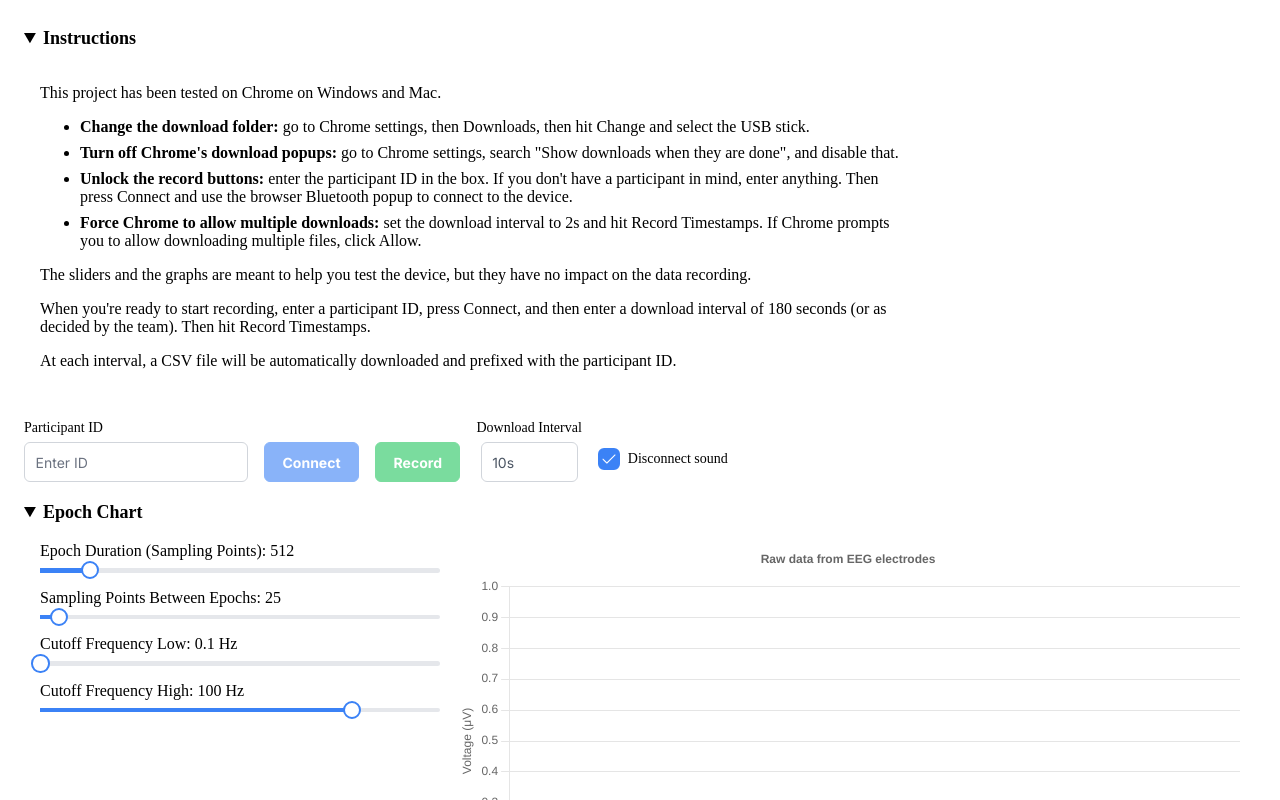
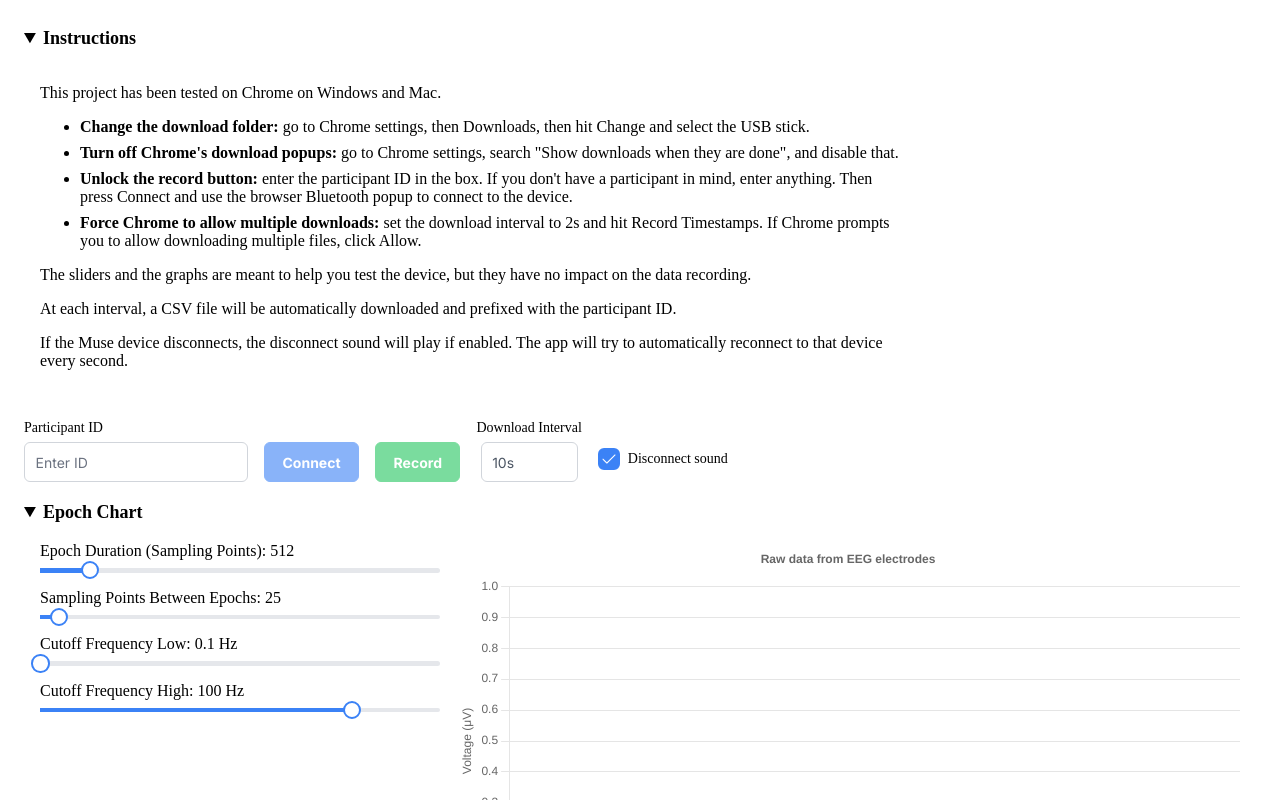
Before and after one commit to spatterspace/muse-eeg-logger, a React (Vite) app: page / in a window 1280 px wide. Both pictures are taken after a click on the heading "Instructions". Shown: the top 800 px of the page. Built offline with nearby package versions, Linux system fonts and the light colour scheme.

Commit message:
update instructions

```diff
--- a/src/App.tsx
+++ b/src/App.tsx
@@ -23,8 +23,9 @@ import { Settings } from "./types";
 import { EEGChart } from "./components/EEGChart";
 import { SpectraChart } from "./components/SpectraChart";
 import { FFTSliders } from "./components/FFTSliders";
-import { Card } from "primereact/card";
 import { RingMetrics } from "./components/RingMetrics";
+import { Instructions } from "./components/Instructions";
+import { DeviceInfoCard } from "./components/DeviceInfoCard";
 
 ChartJS.register(
   LineElement,
@@ -125,132 +126,16 @@ export default function App() {
 
   return (
     <div className="p-4">
-      <details className="max-w-4xl mb-4">
-        <summary className="text-lg font-semibold cursor-pointer rounded-t-lg">
-          Instructions
-        </summary>
-        <div className="p-4">
-          <p className="mb-4">
-            This project has been tested on Chrome on Windows and Mac.
-          </p>
-          <ul className="space-y-2 mb-4">
-            <li>
-              <b>Change the download folder:</b> go to Chrome settings, then
-              Downloads, then hit Change and select the USB stick.
-            </li>
-            <li>
-              <b>Turn off Chrome's download popups:</b> go to Chrome settings,
-              search "Show downloads when they are done", and disable that.
-            </li>
-            <li>
-              <b>Unlock the record buttons:</b> enter the participant ID in the
-              box. If you don't have a participant in mind, enter anything. Then
-              press Connect and use the browser Bluetooth popup to connect to
-              the device.
-            </li>
-            <li>
-              <b>Force Chrome to allow multiple downloads:</b> set the download
-              interval to 2s and hit Record Timestamps. If Chrome prompts you to
-              allow downloading multiple files, click Allow.
-            </li>
-          </ul>
-          <p className="mb-2">
-            The sliders and the graphs are meant to help you test the device,
-            but they have no impact on the data recording.
-          </p>
-          <p className="mb-2">
-            When you're ready to start recording, enter a participant ID, press
-            Connect, and then enter a download interval of 180 seconds (or as
-            decided by the team). Then hit Record Timestamps.
-          </p>
-          <p>
-            At each interval, a CSV file will be automatically downloaded and
-            prefixed with the participant ID.
-          </p>
-        </div>
-      </details>
+      <Instructions />
 
-      {isConnected && (
-        <Card title="Device Information" className="max-w-4xl mb-4">
-          {(deviceLoading || telemetryLoading) && (
-            <p>Loading device information...</p>
-          )}
-          {deviceError && (
-            <p className="text-red-500">
-              Disconnected. Attempting to reconnect...
-            </p>
-          )}
-          {(deviceInfo || telemetryData) && (
-            <div className="grid grid-cols-2 gap-4">
-              <div>
-                <h3 className="font-semibold mb-2">Device Details</h3>
-                <div className="space-y-1 text-sm">
-                  <div>
-                    <span className="font-medium">Hardware:</span>{" "}
-                    {deviceInfo?.hw}
-                  </div>
-                  <div>
-                    <span className="font-medium">Firmware:</span>{" "}
-                    {deviceInfo?.fw}
-                  </div>
-                  <div>
-                    <span className="font-medium">Build Number:</span>{" "}
-                    {deviceInfo?.bn}
-                  </div>
-                  <div>
-                    <span className="font-medium">Protocol Version:</span>{" "}
-                    {deviceInfo?.pv}
-                  </div>
-                </div>
-              </div>
-              <div>
-                <h3 className="font-semibold mb-2">Connection & Battery</h3>
-                <div className="space-y-1 text-sm">
-                  <div>
-                    <span className="font-medium">Access Point:</span>{" "}
-                    {deviceInfo?.ap}
-                  </div>
-                  <div>
-                    <span className="font-medium">Bluetooth:</span>{" "}
-                    {deviceInfo?.bl}
-                  </div>
-                  <div>
-                    <span className="font-medium">Serial Port:</span>{" "}
-                    {deviceInfo?.sp}
-                  </div>
-                  <div>
-                    <span className="font-medium">Type:</span> {deviceInfo?.tp}
-                  </div>
-                  <div>
-                    <span className="font-medium">Battery Level:</span>{" "}
-                    {telemetryData?.batteryLevel != null
-                      ? `${telemetryData.batteryLevel}%`
-                      : "-"}
-                  </div>
-                  <div>
-                    <span className="font-medium">Voltage:</span>{" "}
-                    {telemetryData?.fuelGaugeVoltage != null
-                      ? `${telemetryData.fuelGaugeVoltage} V`
-                      : "-"}
-                  </div>
-                  <div>
-                    <span className="font-medium">Temperature:</span>{" "}
-                    {telemetryData?.temperature != null
-                      ? `${telemetryData.temperature} °C`
-                      : "-"}
-                  </div>
-                  <div>
-                    <span className="font-medium">Sequence ID:</span>{" "}
-                    {telemetryData?.sequenceId != null
-                      ? `${telemetryData.sequenceId}`
-                      : "-"}
-                  </div>
-                </div>
-              </div>
-            </div>
-          )}
-        </Card>
-      )}
+      <DeviceInfoCard
+        isConnected={isConnected}
+        deviceInfo={deviceInfo}
+        deviceError={deviceError}
+        deviceLoading={deviceLoading}
+        telemetryData={telemetryData}
+        telemetryLoading={telemetryLoading}
+      />
 
       <div>
         <TopBar
--- /dev/null
+++ b/src/components/DeviceInfoCard.tsx
@@ -0,0 +1,98 @@
+import { Card } from "primereact/card";
+import { MuseDeviceInfo, TelemetryData } from "muse-js";
+
+interface DeviceInfoCardProps {
+  isConnected: boolean;
+  deviceInfo: MuseDeviceInfo | null;
+  deviceError: string | null;
+  deviceLoading: boolean;
+  telemetryData: TelemetryData | null;
+  telemetryLoading: boolean;
+}
+
+export function DeviceInfoCard({
+  isConnected,
+  deviceInfo,
+  deviceError,
+  deviceLoading,
+  telemetryData,
+  telemetryLoading,
+}: DeviceInfoCardProps) {
+  if (!isConnected) return null;
+  return (
+    <Card title="Device Information" className="max-w-4xl mb-4">
+      {(deviceLoading || telemetryLoading) && (
+        <p>Loading device information...</p>
+      )}
+      {deviceError && (
+        <p className="text-red-500">Disconnected. Attempting to reconnect...</p>
+      )}
+      {(deviceInfo || telemetryData) && (
+        <div className="grid grid-cols-2 gap-4">
+          <div>
+            <h3 className="font-semibold mb-2">Device Details</h3>
+            <div className="space-y-1 text-sm">
+              <div>
+                <span className="font-medium">Hardware:</span> {deviceInfo?.hw}
+              </div>
+              <div>
+                <span className="font-medium">Firmware:</span> {deviceInfo?.fw}
+              </div>
+              <div>
+                <span className="font-medium">Build Number:</span>{" "}
+                {deviceInfo?.bn}
+              </div>
+              <div>
+                <span className="font-medium">Protocol Version:</span>{" "}
+                {deviceInfo?.pv}
+              </div>
+            </div>
+          </div>
+          <div>
+            <h3 className="font-semibold mb-2">Connection & Battery</h3>
+            <div className="space-y-1 text-sm">
+              <div>
+                <span className="font-medium">Access Point:</span>{" "}
+                {deviceInfo?.ap}
+              </div>
+              <div>
+                <span className="font-medium">Bluetooth:</span> {deviceInfo?.bl}
+              </div>
+              <div>
+                <span className="font-medium">Serial Port:</span>{" "}
+                {deviceInfo?.sp}
+              </div>
+              <div>
+                <span className="font-medium">Type:</span> {deviceInfo?.tp}
+              </div>
+              <div>
+                <span className="font-medium">Battery Level:</span>{" "}
+                {telemetryData?.batteryLevel != null
+                  ? `${telemetryData.batteryLevel}%`
+                  : "-"}
+              </div>
+              <div>
+                <span className="font-medium">Voltage:</span>{" "}
+                {telemetryData?.fuelGaugeVoltage != null
+                  ? `${telemetryData.fuelGaugeVoltage} V`
+                  : "-"}
+              </div>
+              <div>
+                <span className="font-medium">Temperature:</span>{" "}
+                {telemetryData?.temperature != null
+                  ? `${telemetryData.temperature} °C`
+                  : "-"}
+              </div>
+              <div>
+                <span className="font-medium">Sequence ID:</span>{" "}
+                {telemetryData?.sequenceId != null
+                  ? `${telemetryData.sequenceId}`
+                  : "-"}
+              </div>
+            </div>
+          </div>
+        </div>
+      )}
+    </Card>
+  );
+}
--- /dev/null
+++ b/src/components/Instructions.tsx
@@ -0,0 +1,48 @@
+export function Instructions() {
+  return (
+    <details className="max-w-4xl mb-4">
+      <summary className="text-lg font-semibold cursor-pointer rounded-t-lg">
+        Instructions
+      </summary>
+      <div className="p-4">
+        <p className="mb-4">
+          This project has been tested on Chrome on Windows and Mac.
+        </p>
+        <ul className="space-y-2 mb-4">
+          <li>
+            <b>Change the download folder:</b> go to Chrome settings, then
+            Downloads, then hit Change and select the USB stick.
+          </li>
+          <li>
+            <b>Turn off Chrome's download popups:</b> go to Chrome settings,
+            search "Show downloads when they are done", and disable that.
+          </li>
+          <li>
+            <b>Unlock the record button:</b> enter the participant ID in the
+            box. If you don't have a participant in mind, enter anything. Then
+            press Connect and use the browser Bluetooth popup to connect to the
+            device.
+          </li>
+          <li>
+            <b>Force Chrome to allow multiple downloads:</b> set the download
+            interval to 2s and hit Record Timestamps. If Chrome prompts you to
+            allow downloading multiple files, click Allow.
+          </li>
+        </ul>
+        <p className="mb-2">
+          The sliders and the graphs are meant to help you test the device, but
+          they have no impact on the data recording.
+        </p>
+        <p>
+          At each interval, a CSV file will be automatically downloaded and
+          prefixed with the participant ID.
+        </p>
+        <p>
+          If the Muse device disconnects, the disconnect sound will play if
+          enabled. The app will try to automatically reconnect to that device
+          every second.
+        </p>
+      </div>
+    </details>
+  );
+}
```
